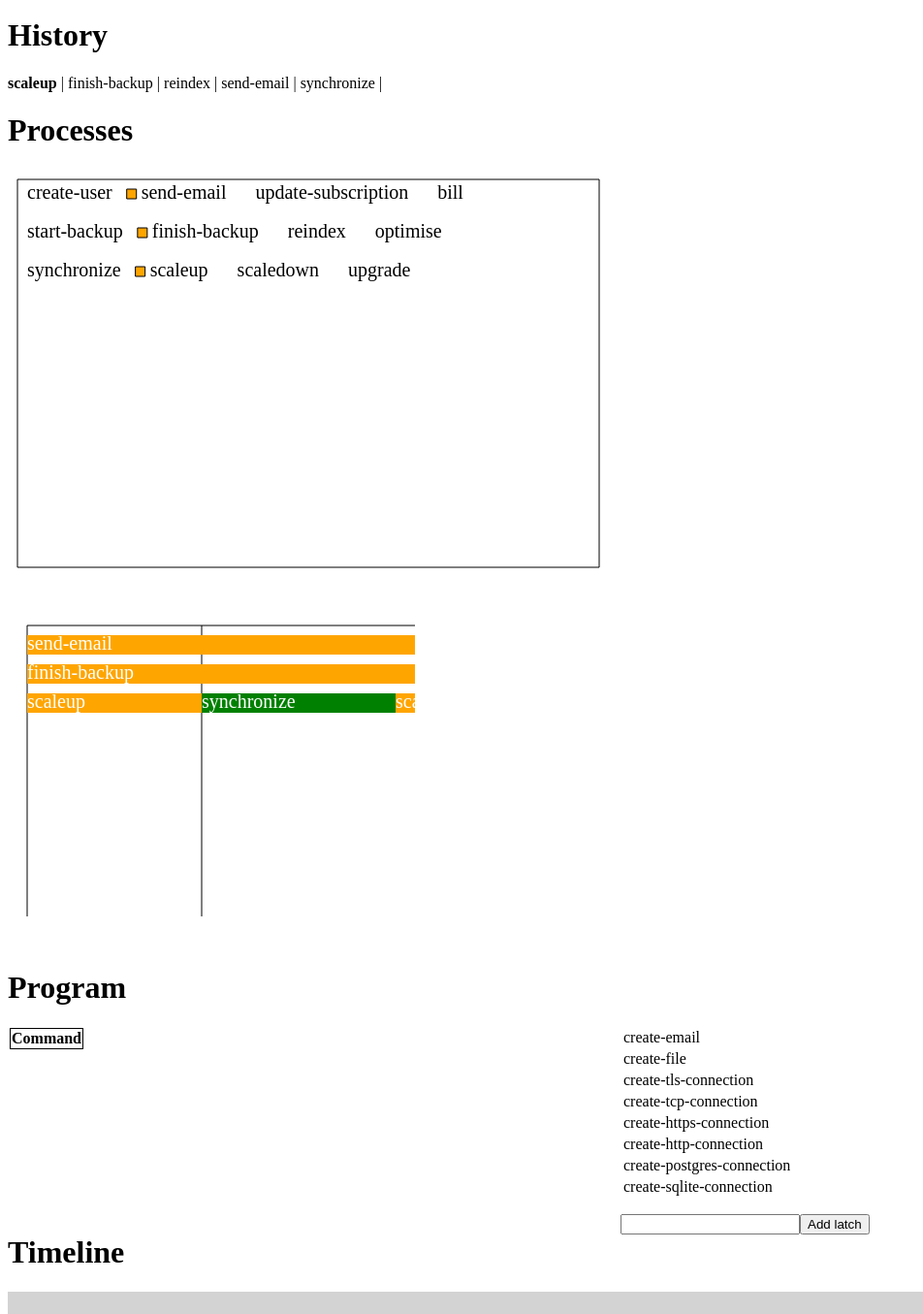
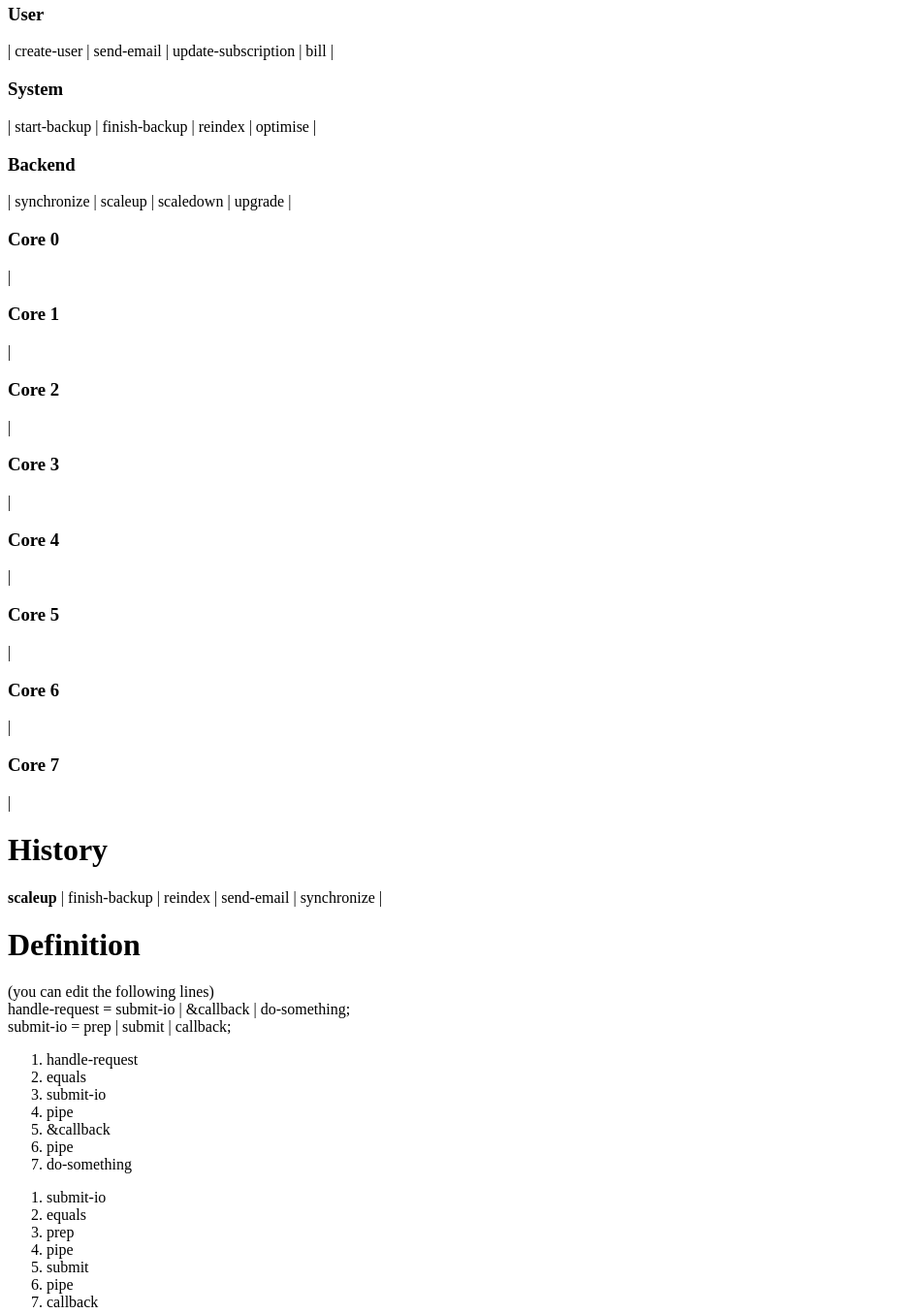
Before and after one commit to samsquire/operating-system-simulation, a website: page index.html in a window 1280 px wide. Shown: the part 1334-2689 px from the top of the page at 97% size, without its empty margins (0-952 px from the left). Drawn offline with nearby package versions, Linux system fonts and the light colour scheme.

Commit message:
README.md

```diff
--- a/index.html
+++ b/index.html
@@ -12,12 +12,16 @@
 </head>
 
 <body>
+  <h1>Processes</h1>
+  <canvas width="800" height="800" id="screen"></canvas>
+  <div id="content"></div>
+  <h1>Definition</h1>
+  (you can edit the following lines)
   <div id="events"></div>
   <div id="parsedevents"></div>
-  <div id="content"></div>
 
-  <h1>Processes</h1>
-  <canvas width="800" height="800" id="screen"></canvas>
+
+
   <h1>Program</h1>
   <div id="programarea">
     <div id="program">
--- a/script.js
+++ b/script.js
@@ -19,7 +19,7 @@ var parse = {
 
 function getchar() {
 
-  if (parse.pos + 1 >= parse.program.length) {
+  if (parse.pos >= parse.program.length) {
     parse.end = true;
     return parse.program.charAt(parse.pos);
   }
@@ -50,15 +50,17 @@ function gettok() {
     return "eol";
   }
   if (parse.last_char.match(regex)) {
+
     var identifier = ""
     while (!parse.end && parse.last_char.match(regex)) {
 
       identifier += parse.last_char;
       getchar();
     }
+    console.log("found identifier", "[" + parse.last_char + "]");
     return identifier;
   }
-  // console.log("symbol[" + parse.last_char + "]");
+  return undefined;
 }
 
 function parseprogram(program) {
@@ -66,22 +68,28 @@ function parseprogram(program) {
   parse.pos = 0;
   parse.last_char = " ";
   parse.program = program.replace(/\u00A0/g, '');;
-  var token = gettok();
+  var token = null;
   console.log("token", token);
   var statements = [];
   while (!parse.end) {
     var statement = [];
+    console.log("line");
+    while (!parse.end && token != "eol" && token !== undefined) {
+      console.log("innerloop");
 
-    while (!parse.end && token != "eol" && token != undefined) {
-      console.log("innerloop");
-      statement.push(token);
       token = gettok();
       console.log(token);
-
+      if (token != "eol") {
+        statement.push(token);
+      }
     }
     statements.push(statement);
+
     token = gettok();
 
+    if (token != "eol") {
+      statement.push(token);
+    }
 
   }
   parse.last_char = " ";
@@ -353,6 +361,8 @@ function tick() {
   ctx.lineTo(20 + (samples * 20), currentY);
   ctx.stroke();
 
+
+
   for (var x = 0; x < tasks.length; x++) {
     for (var s = 0; s < tasks[x].subtasks.length; s++) {
       tasks[x].subtasks[s].renderedText = false;
@@ -369,6 +379,8 @@ function tick() {
   ctx.moveTo(sampleX, currentY);
   ctx.lineTo(sampleX, currentY + 300);
   ctx.stroke();
+
+
 
   var textRenders = [];
 
@@ -826,10 +838,12 @@ function refresheventprograms() {
   for (var x = 0; x < eventprograms.length; x++) {
     var item = $(`<div contenteditable>${eventprograms[x]}</div>`)
     var program = $("#events").append(item);
-    $(item).on("input", function(x) { return function(event) {
-      eventprograms[x] = $(event.target).text();
-      events.changed = true;
-    }}(x))
+    $(item).on("input", function(x) {
+      return function(event) {
+        eventprograms[x] = $(event.target).text();
+        events.changed = true;
+      }
+    }(x))
 
   };
 
@@ -837,14 +851,17 @@ function refresheventprograms() {
 
 function mergeTasks() {
   console.log("MERGE TASKS");
+  var programs = []
   $("#parsedevents").empty();
   for (var x = 0; x < eventprograms.length; x++) {
     var statements = parseprogram(eventprograms[x]);
+    programs.push(statements);
     console.log("statements", statements);
 
+
     for (var n = 0; n < statements.length; n++) {
- var ol = $("<ol></ol>");
-    var ul = $("#parsedevents").append(ol)
+      var ol = $("<ol></ol>");
+      var ul = $("#parsedevents").append(ol)
 
       for (var b = 0; b < statements[n].length; b++) {
         ol.append(`<li>${statements[n][b]}</li>`)
@@ -853,5 +870,7 @@ function mergeTasks() {
     //var taskA = $("")
 
   }
+
 }
+mergeTasks();
 refresheventprograms();
```
Also changed, not shown: README.md.
